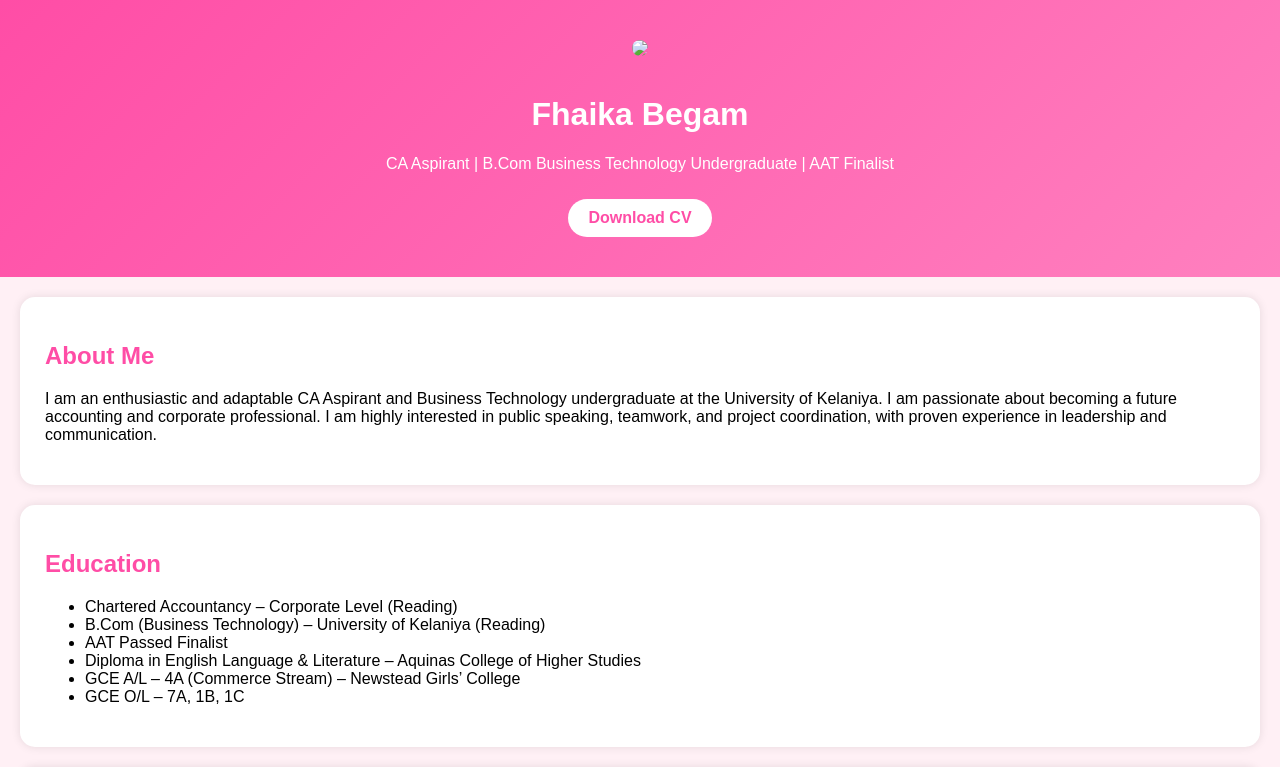
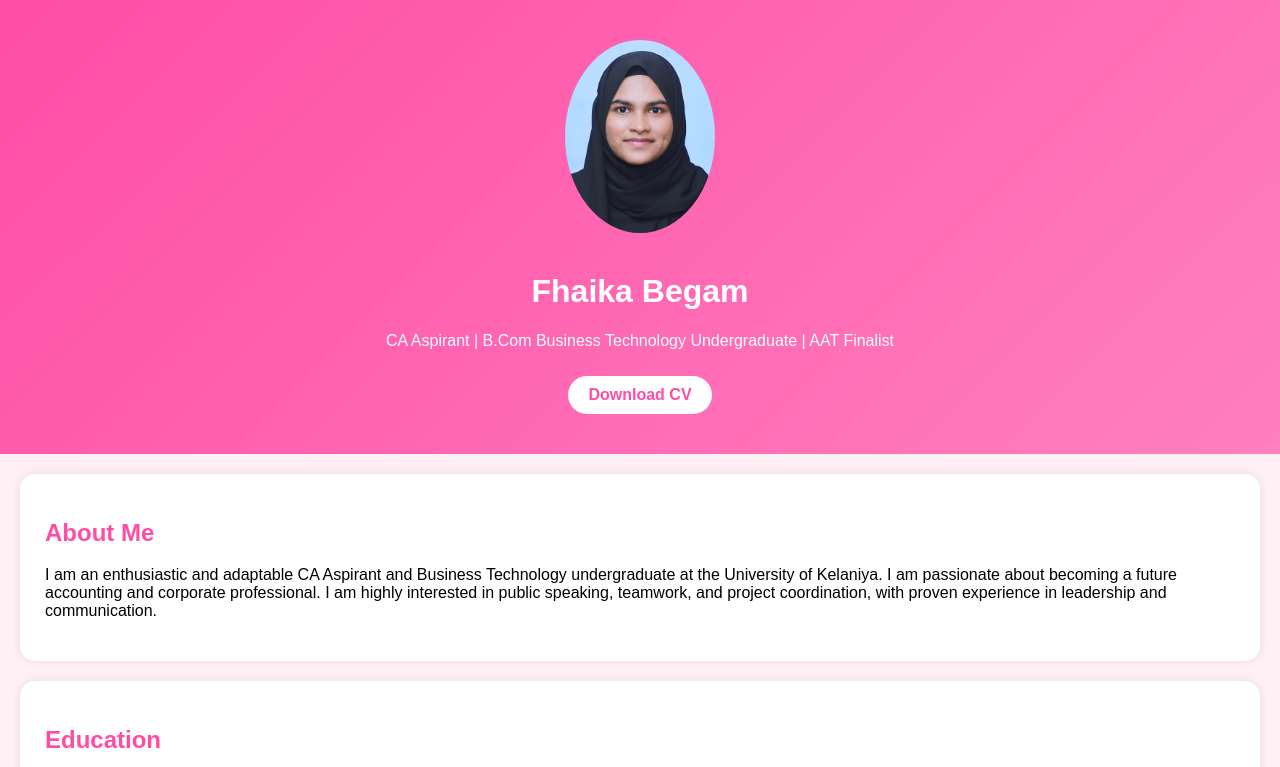
Before and after one commit to FhaikaBegam/Portfolio, a plain HTML site: page index.html in a window 1280 px wide. Shown: the top 767 px of the page. Drawn offline with Linux system fonts and the light colour scheme.

Commit message:
Update index.html

```diff
--- a/index.html
+++ b/index.html
@@ -8,7 +8,7 @@
 <body>
 
 <header>
-    <img src="profile.jpg" class="profile">
+    <img src="profile.jpg.jpeg" class="profile">
     <h1>Fhaika Begam</h1>
     <p>CA Aspirant | B.Com Business Technology Undergraduate | AAT Finalist</p>
     <a class="btn" href="#">Download CV</a>
```
